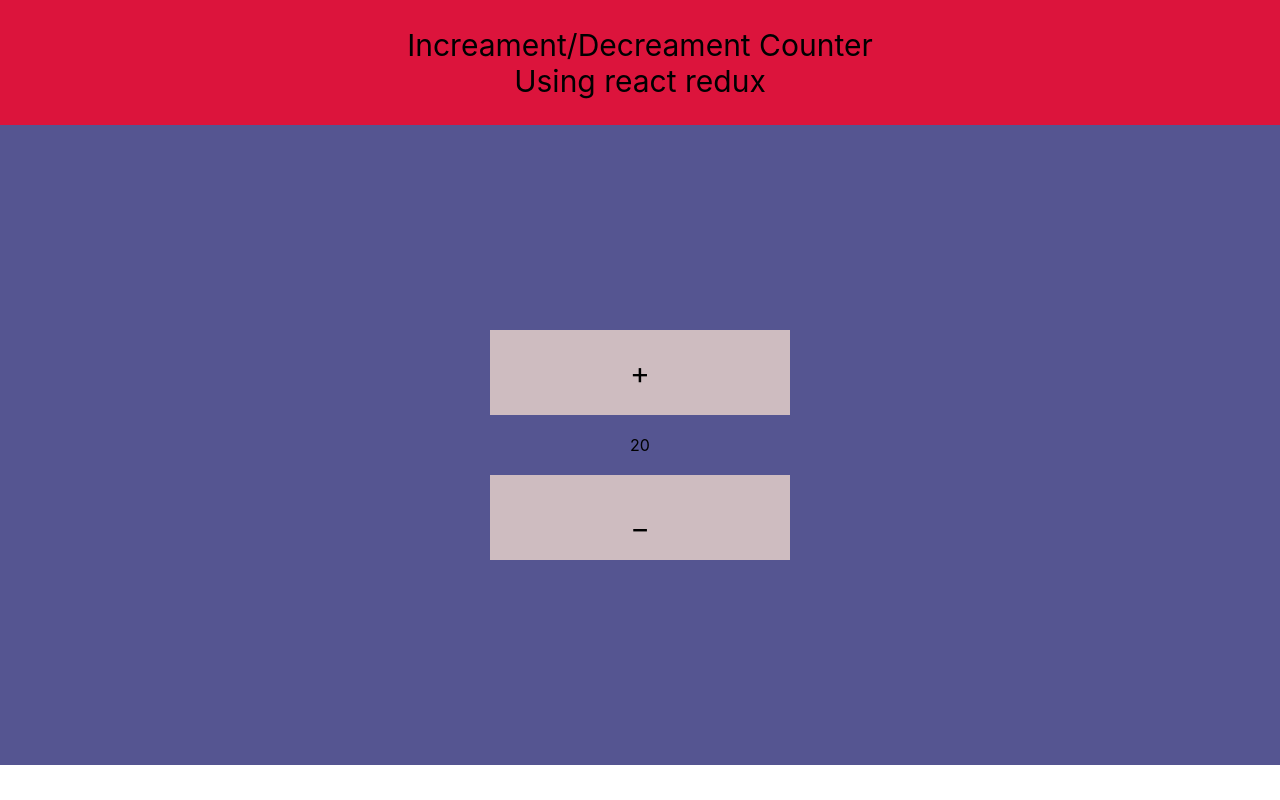
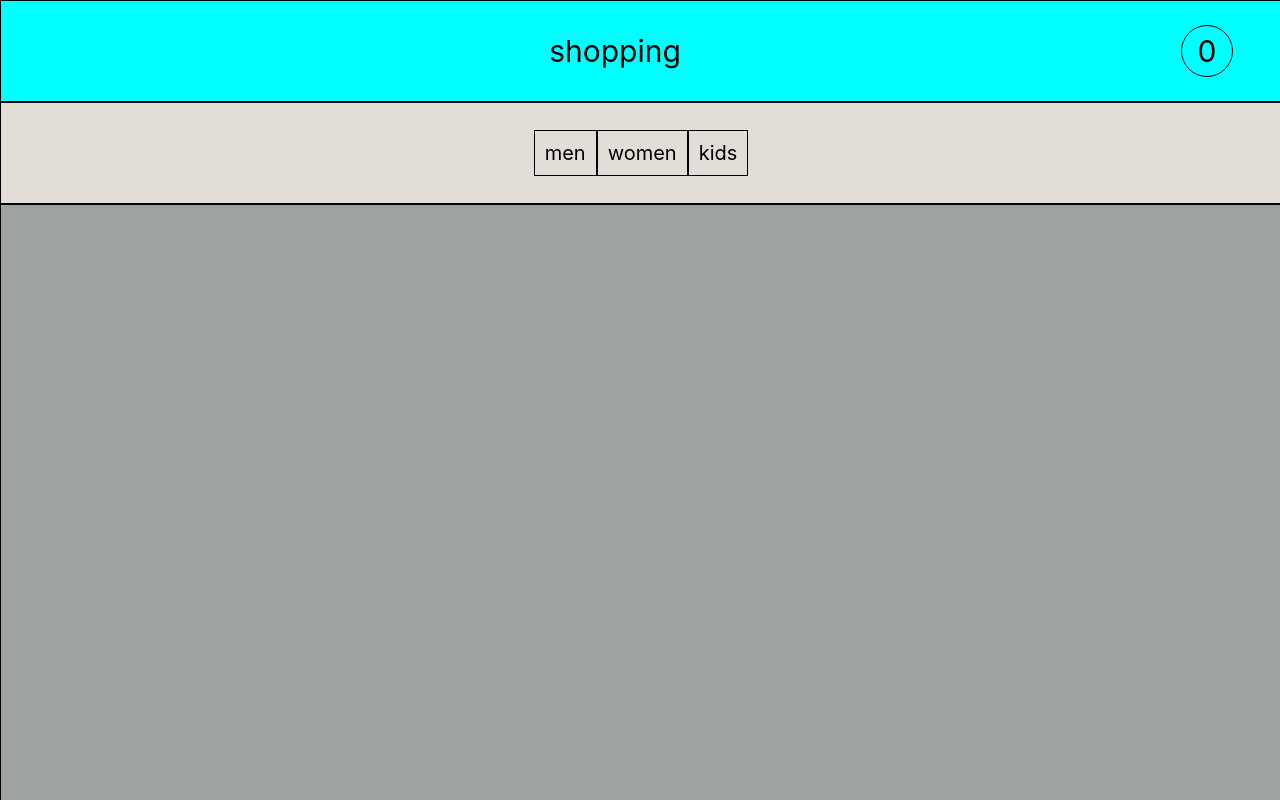
Before and after one commit to anshu1522/react-project, a React (Create React App) app: page / in a window 1280 px wide. Shown: the top 800 px of the page. Built offline with nearby package versions, Linux system fonts and the light colour scheme.

Commit message:
shopping: render shopping things by click and also show total things by click

```diff
--- a/src/App.js
+++ b/src/App.js
@@ -3,7 +3,8 @@ import store from "./projects/redux/store";
 // import Friends from "./projects/Friends";
 // import IncreaseDecrease from "./projects/useState-project";
 // import Group from "./projects/friend-animationn";
-import Counter from "./projects/react-redux";
+// import Counter from "./projects/react-redux";
+import Chart from "./projects/shopping";
 
 export default function App () {
     return (
@@ -11,7 +12,8 @@ export default function App () {
          {/* <Friends/> */}
          {/* <IncreaseDecrease/> */}
          {/* <Group/> */}
-        <Counter/>
+        {/* <Counter/> */}
+        <Chart/>
         </Provider>
     )
     }
--- a/src/projects/data.js
+++ b/src/projects/data.js
@@ -1,2 +1,7 @@
 const friends=['virat','rohit','dhoni','ishan','raina','yuvi','sachin','sahwag','anshu','boy','girl', 'ankit'];
+
+const menThings =['shirt','shoes','watch','facewash'];
+const womenThings= ['saree','lipstik' ,'ladies purse','earings'];
+const childThings=['pant','cap','copy','chocklate'];
 export default friends;
+export{ menThings,womenThings,childThings};
--- /dev/null
+++ b/src/projects/shopping/Card.js
@@ -0,0 +1,16 @@
+import {  useDispatch } from "react-redux";
+import { increase } from "./redux/action";
+function Card({ itemm }) {
+  const dispatch = useDispatch();
+  return (
+    <>
+      <div className="boxes">
+        <div className="things">{itemm}</div>
+        <div className="add" onClick={() => dispatch(increase())}>
+          +
+        </div>
+      </div>
+    </>
+  );
+}
+export default Card;
--- /dev/null
+++ b/src/projects/shopping/index.js
@@ -0,0 +1,64 @@
+import "./style.css";
+import Card from "./Card";
+import { useState } from "react";
+import { menThings, womenThings, childThings } from "../data";
+import { useSelector } from "react-redux";
+
+function Chart() {
+  const [tab, setTab] = useState();
+  const renderMen = () => {
+    setTab(1);
+  };
+  const renderWomen = () => {
+    setTab(2);
+  };
+  const renderChild = () => {
+    setTab(3);
+  };
+  const myState = useSelector((state) => state.ChangeTheValue);
+  return (
+    <>
+      <div className="main">
+        <div className="heading">
+          <div className="top">shopping</div>
+          <div className="total">{myState}</div>
+        </div>
+        <div className="middle">
+          <div className="male" onClick={renderMen}>
+            men
+          </div>
+          <div className=" female" onClick={renderWomen}>
+            women{" "}
+          </div>
+          <div className="child" onClick={renderChild}>
+            kids
+          </div>
+        </div>
+        <div className="bodyy">
+          {tab == 1 && (
+            <div className="bodymen">
+              {menThings.map(item => (
+                <Card itemm={item} />
+              ))}
+            </div>
+          )}
+          {tab == 2 && (
+            <div className="bodywomen">
+              {womenThings.map(item => (
+                <Card itemm={item} />
+              ))}
+            </div>
+          )}
+          {tab == 3 && (
+            <div className="bodychild">
+              {childThings.map(item => (
+                <Card itemm={item} />
+              ))}
+            </div>
+          )}
+        </div>
+      </div>
+    </>
+  );
+}
+export default Chart;
--- /dev/null
+++ b/src/projects/shopping/redux/action.js
@@ -0,0 +1,6 @@
+export const increase = () => {
+    return {
+        type: "INCREMENT" ,
+
+    }
+ }
--- /dev/null
+++ b/src/projects/shopping/redux/reducer.js
@@ -0,0 +1,9 @@
+const  initialState = 0;
+const ChangeTheValue = (state =initialState,action) => {
+    switch(action.type){
+        case "INCREMENT" : return state+1;
+
+        default: return state;
+    }
+}
+export default ChangeTheValue;
--- /dev/null
+++ b/src/projects/shopping/style.css
@@ -0,0 +1,105 @@
+.main{
+    height: 100vh;
+    width: 100vw;
+}
+.heading{
+    height: 100px;
+    width: 100vw;
+    background-color: aqua;
+    display: flex;
+    justify-content: center;
+    align-items: center;
+    font-size: 30px;
+    border: 1px solid black;
+}
+.middle{
+    height: 100px;
+    width: 100vw;
+    background-color: rgb(226, 222, 215);
+    display: flex;
+    justify-content: center;
+    align-items: center;
+    font-size: 20px;
+    flex-direction: row;
+    border: 1px solid black;
+}
+.male{
+    border: 1px solid black;
+    padding: 10px;
+
+}
+.female{
+    border: 1px solid black;
+    padding: 10px;
+}
+.child{
+    border: 1px solid black;
+    padding: 10px;
+}
+.bodyy{
+   min-height:100% ;
+    width: 100vw;
+   background-color: rgb(156, 163, 161);
+   border: 1px solid black;
+   display: flex;
+   left:float;
+   justify-content: center;
+
+}
+.bodymen{
+    display: block;
+}
+.bodywomen{
+    display: block;
+}
+.bodychild{
+    display: block;
+}
+.boxes{
+    width: 130px;
+    height: 80px;
+    background-color: rgb(108, 108, 155);
+    display: flex;
+    justify-content: center;
+    align-items: center;
+    justify-content: space-between;
+    margin: 1px;
+    border: 1px solid black;
+    padding-left: 10px;
+    padding-right: 10px;
+    position: relative;
+    /* left: 200px; */
+
+}
+.things{
+    font-size: 20px;
+}
+.add{
+    font-size: 20px;
+}
+.total{
+    border:1px solid black ;
+    position: relative;
+    left:500px;
+    height: 50px;
+    width: 50px;
+    display: flex;
+    justify-content: center;
+    align-items: center;
+    border-radius: 50%;
+
+
+}
+.male:hover {
+   background: rgb(100, 78, 78);
+
+}
+.female:hover{
+    background: rgb(109, 94, 94);
+}
+.child:hover{
+background:rgb(138, 121, 121) ;
+}
+.add:hover{
+    background: red;
+}
```
Also changed, not shown: src/projects/redux/reducer.js (+5 -3 lines).
